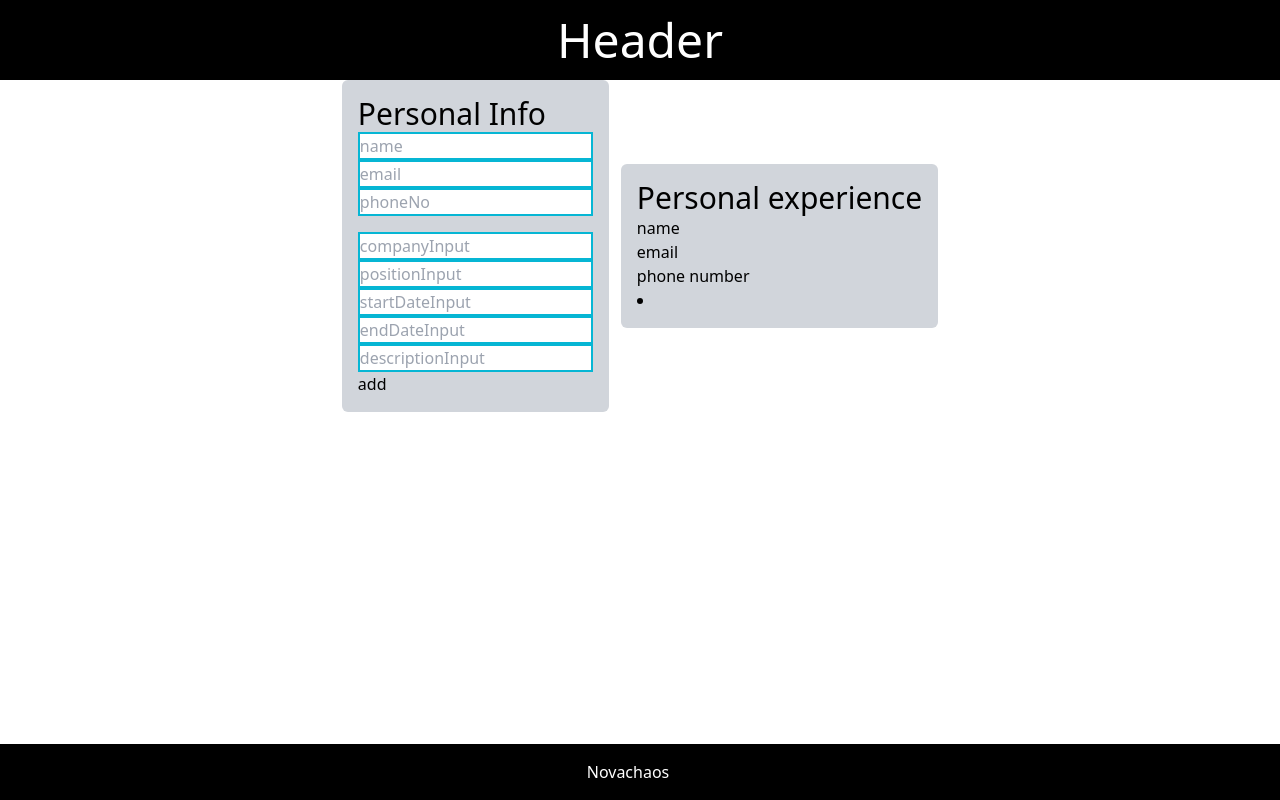
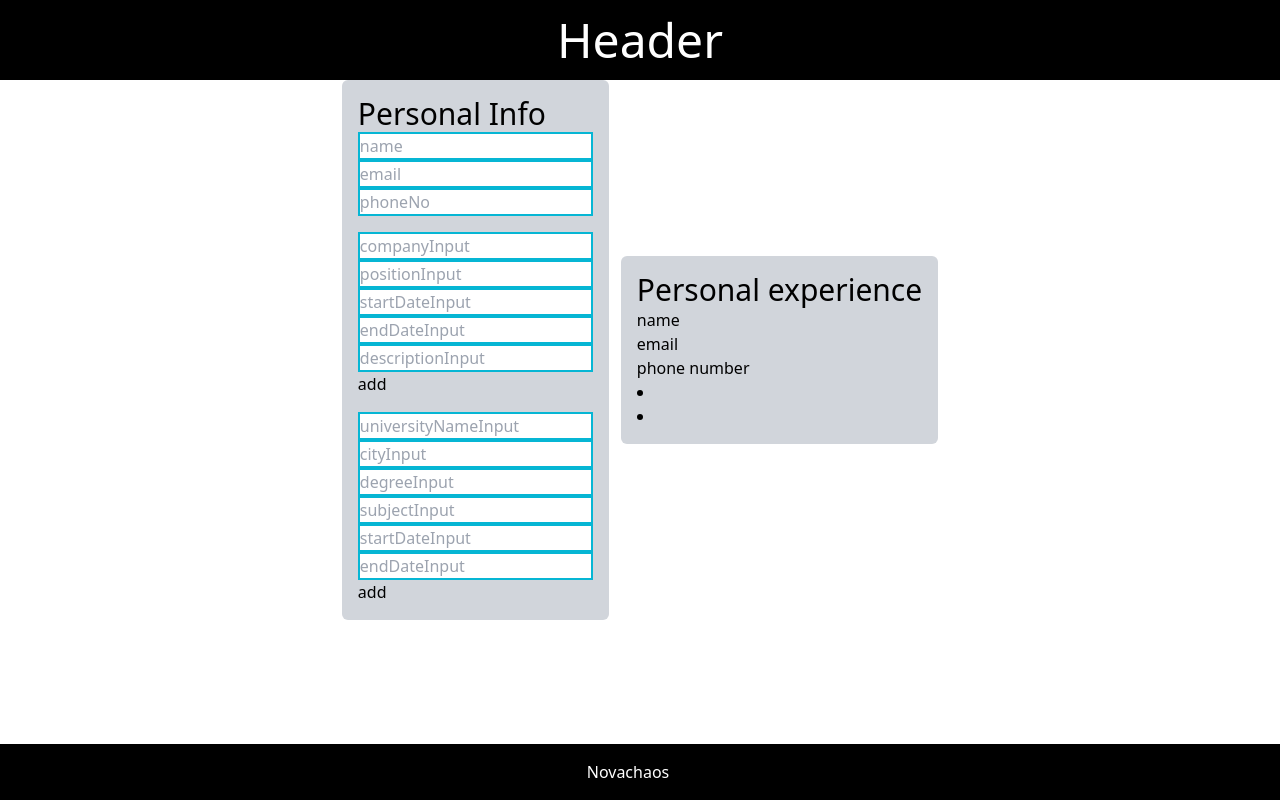
Before and after one commit to Novachaos82/cv-project, a React (Create React App) app: page / in a window 1280 px wide. Built offline with nearby package versions, Linux system fonts and the light colour scheme.

Commit message:
add education field

```diff
--- /dev/null
+++ b/src/components/form/educationForm.jsx
@@ -0,0 +1,90 @@
+const EducationForm = (props) => {
+  const { educationArr } = props;
+
+  return (
+    <div>
+      {educationArr.map((obj, index) => {
+        return (
+          <li className="list-none" key={obj.id} data-id={obj.id}>
+            <div>
+              <input
+                className="input"
+                onChange={(e) => {
+                  props.change(index, e);
+                }}
+                value={obj.universityName}
+                placeholder="universityNameInput"
+                id="universityName"
+              ></input>
+            </div>
+            <div>
+              <input
+                className="input"
+                onChange={(e) => {
+                  props.change(index, e);
+                }}
+                value={obj.city}
+                placeholder="cityInput"
+                id="city"
+              ></input>
+            </div>
+            <div>
+              <input
+                className="input"
+                onChange={(e) => {
+                  props.change(index, e);
+                }}
+                value={obj.degree}
+                placeholder="degreeInput"
+                id="degree"
+              ></input>
+            </div>
+            <div>
+              <input
+                className="input"
+                onChange={(e) => {
+                  props.change(index, e);
+                }}
+                value={obj.subject}
+                placeholder="subjectInput"
+                id="subject"
+              ></input>
+            </div>
+            <div>
+              <input
+                className="input"
+                onChange={(e) => {
+                  props.change(index, e);
+                }}
+                value={obj.startDate}
+                placeholder="startDateInput"
+                id="startDate"
+              ></input>
+            </div>
+            <div>
+              <input
+                className="input"
+                onChange={(e) => {
+                  props.change(index, e);
+                }}
+                value={obj.endDate}
+                placeholder="endDateInput"
+                id="endDate"
+              ></input>
+            </div>
+            <button onClick={(e) => props.addClick(e)}>add</button>
+            {educationArr.length > 1 ? (
+              <button data-id={obj.id} onClick={(e) => props.deleteClick(e)}>
+                delete
+              </button>
+            ) : (
+              ""
+            )}
+          </li>
+        );
+      })}
+    </div>
+  );
+};
+
+export { EducationForm };
--- a/src/components/form/mainForm.jsx
+++ b/src/components/form/mainForm.jsx
@@ -7,7 +7,8 @@ import uniqid from "uniqid";
 import { WorkExperienceForm } from "./workExperienceForm";
 import { ExperiencePreview } from "../preview/experiencesPreview";
 import { PersonalPreview } from "../preview/personalPreview";
-
+import { EducationForm } from "./educationForm";
+import { EducationPreview } from "../preview/educationPreview";
 class MainForm extends Component {
   constructor() {
     super();
@@ -38,6 +39,27 @@ class MainForm extends Component {
           id: uniqid(),
         },
       ],
+      education: {
+        universityName: "",
+        city: "",
+        degree: "",
+        subject: "",
+        startDate: "",
+        endDate: "",
+        id: uniqid(),
+      },
+
+      educationArray: [
+        {
+          universityName: "",
+          city: "",
+          degree: "",
+          subject: "",
+          startDate: "",
+          endDate: "",
+          id: uniqid(),
+        },
+      ],
     };
 
     this.peronalInfoHandler = this.peronalInfoHandler.bind(this);
@@ -59,12 +81,21 @@ class MainForm extends Component {
   };
 
   workExperienceHandler = (index, e) => {
-    console.log(e.target.id);
-    console.log(e.target.value);
+    //console.log(e.target.id);
+    //console.log(e.target.value);
     const newValues = [...this.state.workExperienceArray];
     newValues[index][e.target.id] = e.target.value;
     this.setState({ workExperienceArray: newValues });
     console.log(this.state.workExperienceArray);
+  };
+
+  educationHandler = (index, e) => {
+    //console.log(e.target.id);
+    //console.log(e.target.value);
+    const newValues = [...this.state.educationArray];
+    newValues[index][e.target.id] = e.target.value;
+    this.setState({ educationArray: newValues });
+    console.log(this.state.educationArray);
   };
 
   workExperienceAddHandler = (e) => {
@@ -84,10 +115,36 @@ class MainForm extends Component {
     });
   };
 
+  educationAddHandler = (e) => {
+    e.preventDefault();
+    this.setState({
+      educationArray: this.state.educationArray.concat(this.state.education),
+      education: {
+        universityName: "",
+        city: "",
+        degree: "",
+        subject: "",
+        startDate: "",
+        endDate: "",
+        id: uniqid(),
+      },
+    });
+  };
+
   workExperienceDeleteHandler = (e) => {
     const dataID = e.target.getAttribute("data-id");
     this.setState({
       workExperienceArray: this.state.workExperienceArray.filter(
+        (task) => task.id !== dataID
+      ),
+    });
+    console.log("delete" + e.target.getAttribute("data-id") + "ffffffffff");
+  };
+
+  educationDeleteHandler = (e) => {
+    const dataID = e.target.getAttribute("data-id");
+    this.setState({
+      educationArray: this.state.educationArray.filter(
         (task) => task.id !== dataID
       ),
     });
@@ -115,6 +172,13 @@ class MainForm extends Component {
                 deleteClick={this.workExperienceDeleteHandler}
               />
             </div>
+            <EducationForm
+              change={this.educationHandler}
+              educationArr={this.state.educationArray}
+              workExperienceDetails={this.state.education}
+              addClick={this.educationAddHandler}
+              deleteClick={this.educationDeleteHandler}
+            />
           </div>
           <div className="fields">
             <div>
@@ -139,6 +203,22 @@ class MainForm extends Component {
                   </div>
                 );
               })}
+
+              {this.state.educationArray.map((obj, index) => {
+                return (
+                  <div key={index}>
+                    <EducationPreview
+                      universityName={obj.universityName}
+                      city={obj.city}
+                      degree={obj.degree}
+                      subject={obj.subject}
+                      startDate={obj.startDate}
+                      endDate={obj.endDate}
+                      id={obj.id}
+                    />
+                  </div>
+                );
+              })}
             </div>
           </div>
         </div>
--- /dev/null
+++ b/src/components/preview/educationPreview.jsx
@@ -0,0 +1,16 @@
+const EducationPreview = (props) => {
+  return (
+    <div>
+      <li className="" key={props.id}>
+        <label className="block">{props.universityName}</label>
+        <label className="block">{props.city}</label>
+        <label className="block">{props.degree}</label>
+        <label className="block">{props.subject}</label>
+        <label className="block">{props.startDate}</label>
+        <label className="block">{props.endDate}</label>
+      </li>
+    </div>
+  );
+};
+
+export { EducationPreview };
```
